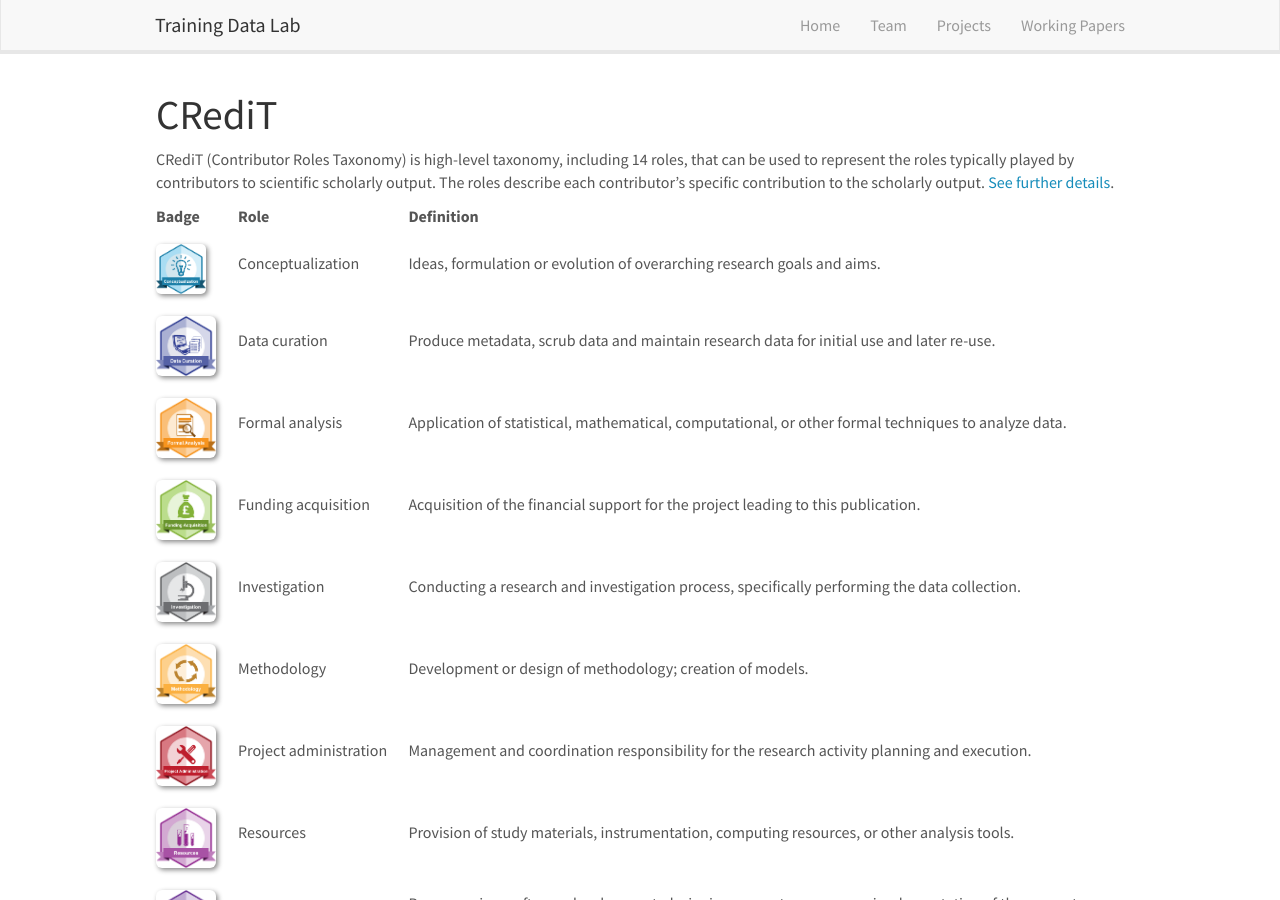
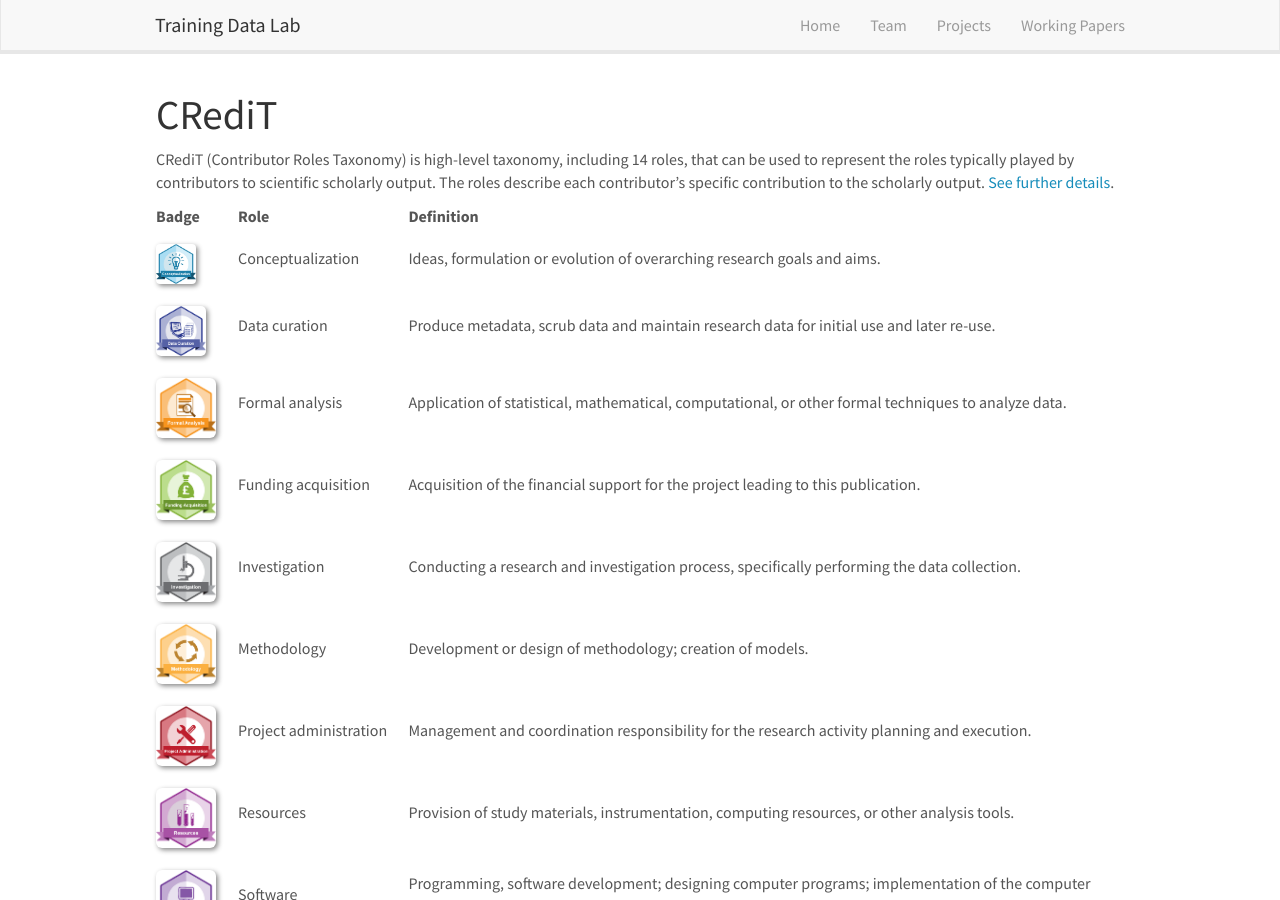
Before and after one commit to training-datalab/old-training-datalab.com, a Jekyll site: the page built from _pages/credit.md, in a window 1280 px wide and 900 px high. Built offline with Jekyll 4.4.1, drawn with Linux system fonts in a browser that asks for light colours; nearby versions of some CDN libraries.

Commit message:
Update credit.md
Co-Authored-By: Carla Cisternas <c.g.cisternas.guasch@hum.leidenuniv.nl>

```diff
--- a/_pages/credit.md
+++ b/_pages/credit.md
@@ -12,8 +12,8 @@ CRediT (Contributor Roles Taxonomy) is high-level taxonomy, including 14 roles,
 
 | **Badge** | **Role** | **Definition**
 |---|---|---|
-| <img src="../images/badges/conceptualization.png" align="center" width="50" /> | Conceptualization | Ideas, formulation or evolution of overarching research goals and aims. |
-| <img src="../images/badges/data_curation.png" align="center" width="60" /> | Data curation | Produce metadata, scrub data and maintain research data for initial use and later re-use. |
+| <img src="../images/badges/conceptualization.png" align="center" width="40" /> | Conceptualization | Ideas, formulation or evolution of overarching research goals and aims. |
+| <img src="../images/badges/data_curation.png" align="center" width="50" /> | Data curation | Produce metadata, scrub data and maintain research data for initial use and later re-use. |
 | <img src="../images/badges/formal_analysis.png" align="center" width="60" /> | Formal analysis | Application of statistical, mathematical, computational, or other formal techniques to analyze data. |
 | <img src="../images/badges/funding_acquisition.png" align="center" width="60" /> | Funding acquisition | Acquisition of the financial support for the project leading to this publication. |
 | <img src="../images/badges/investigation.png" align="center" width="60" /> | Investigation | Conducting a research and investigation process, specifically performing the data collection. |
```
